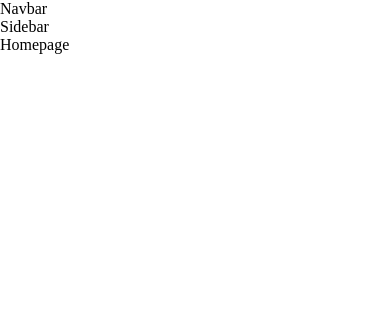
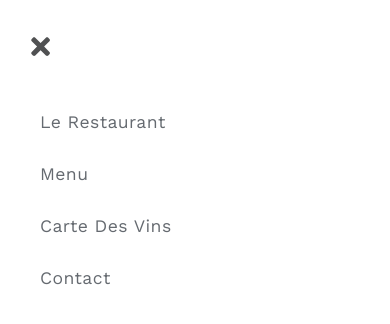
Before and after one commit to PadillaTom/React-Kampai, a React (Create React App) app: page / in a window 390 px wide. Shown: the top 324 px of the page. Built offline with nearby package versions, Linux system fonts and the light colour scheme.

Commit message:
navbar - basic mobile and desktop nav

```diff
--- a/package.json
+++ b/package.json
@@ -8,6 +8,7 @@
     "@testing-library/user-event": "^13.5.0",
     "react": "^18.2.0",
     "react-dom": "^18.2.0",
+    "react-icons": "^5.0.1",
     "react-router": "^5.2.0",
     "react-router-dom": "^5.2.0",
     "react-scripts": "5.0.1",
--- a/src/Components/Navigation/Navbar.js
+++ b/src/Components/Navigation/Navbar.js
@@ -1,7 +1,133 @@
 import React from "react";
+import { Link } from "react-router-dom";
+import styled from "styled-components";
+
+import { AiOutlineMenu } from "react-icons/ai";
+
+import { links } from "../../Utils/website-data";
 
 const Navbar = () => {
-	return <div>Navbar</div>;
+	return (
+		<NavContainer>
+			<div className="nav-center">
+				<div className="nav-header">
+					<button className="nav-toggle" type="button">
+						<AiOutlineMenu></AiOutlineMenu>
+					</button>
+				</div>
+				<ul className="nav-links">
+					{links.map((singleLink) => {
+						const { id, name, url } = singleLink;
+						return (
+							<li key={id}>
+								<Link to={url}>{name}</Link>
+							</li>
+						);
+					})}
+				</ul>
+			</div>
+		</NavContainer>
+	);
 };
 
+const NavContainer = styled.nav`
+	z-index: 800;
+	width: 100%;
+	height: 5rem;
+	display: flex;
+	align-items: center;
+	justify-content: center;
+	background: var(--ColorWhite);
+	color: var(--ColorBlack);
+	.nav-center {
+		width: 85%;
+		margin: 0 auto;
+		max-width: var(--WidthMax);
+	}
+	.nav-header {
+		display: flex;
+		align-items: baseline;
+		justify-content: space-between;
+	}
+	.nav-toggle {
+		background: transparent;
+		border: transparent;
+		color: var(--ColorBlack);
+		cursor: pointer;
+		svg {
+			font-size: 1.5rem;
+		}
+	}
+	.nav-links {
+		display: none;
+	}
+	.userBtnsContainer {
+		display: none;
+	}
+
+	@media screen and (min-width: 768px) {
+		height: 6.3rem;
+		.nav-toggle {
+			svg {
+				font-size: 1.8rem;
+			}
+		}
+	}
+
+	@media screen and (min-width: 980px) {
+		height: 5.5rem;
+		box-shadow: var(--ShadowLight);
+		position: fixed;
+		top: 0;
+		.nav-toggle {
+			display: none;
+		}
+		.nav-center {
+			width: 85%;
+			display: grid;
+			grid-template-columns: auto 1fr auto;
+			align-items: center;
+		}
+		.nav-links {
+			display: flex;
+			justify-content: center;
+			li {
+				margin: 0 0.5rem;
+			}
+			a {
+				color: var(--ColorBlack-85);
+				font-family: var(--FontWork);
+				font-size: 1rem;
+				text-transform: capitalize;
+				letter-spacing: 0.5px;
+				padding: 0.5rem;
+				border-bottom: 1px solid transparent;
+				transition: var(--MainTransition);
+				opacity: 0.7;
+				&:hover {
+					border-bottom: 1px solid var(--ColorBlack);
+					color: var(--ColorBlack);
+					opacity: 1;
+				}
+			}
+		}
+		.userBtnsContainer {
+			display: grid;
+		}
+	}
+	@media (min-width: 1150px) {
+		.nav-center {
+			max-width: 1400px;
+		}
+		.nav-links {
+			li {
+				margin: 0 1.7rem;
+			}
+			a {
+				font-size: 1.15rem;
+			}
+		}
+	}
+`;
+
 export default Navbar;
--- a/src/Components/Navigation/Sidebar.js
+++ b/src/Components/Navigation/Sidebar.js
@@ -1,7 +1,122 @@
 import React from "react";
+import { Link } from "react-router-dom";
+import styled from "styled-components";
+
+import { FaTimes } from "react-icons/fa";
+
+import { links } from "../../Utils/website-data";
 
 const Sidebar = () => {
-	return <div>Sidebar</div>;
+	const isSidebarOpen = true;
+	return (
+		<SidebarContainer>
+			<aside
+				className={`${isSidebarOpen ? "sidebar show-sidebar" : "sidebar"}`}
+			>
+				<div className="sidebar-header">
+					<button className="close-btn" type="button">
+						<FaTimes></FaTimes>
+					</button>
+				</div>
+				<ul className="links">
+					{links.map((singleLink) => {
+						const { id, name, url } = singleLink;
+						return (
+							<li key={id}>
+								<Link to={url}>{name}</Link>
+							</li>
+						);
+					})}
+				</ul>
+			</aside>
+		</SidebarContainer>
+	);
 };
 
+const SidebarContainer = styled.div`
+	text-align: center;
+	.sidebar-header {
+		display: flex;
+		justify-content: space-between;
+		align-items: center;
+		width: 87%;
+		margin: 0 auto;
+		height: 6rem;
+	}
+	.close-btn {
+		font-size: 1.7rem;
+		background: transparent;
+		border-color: transparent;
+		color: var(--ColorFooterDivider) !important;
+		transition: var(--TransitionFast);
+		cursor: pointer;
+		margin-top: 0.2rem;
+	}
+	.close-btn:hover {
+		color: var(--ColorSemiCrimson) !important;
+	}
+	.links {
+		margin-bottom: 2.5rem;
+	}
+	.links a {
+		display: block;
+		text-align: left;
+		font-family: var(--FontWork);
+		font-size: 1.1rem;
+		text-transform: capitalize;
+		padding: 1rem 2.5rem;
+		color: var(--FontColorGrey);
+		transition: var(--MainTransition);
+		letter-spacing: 0.4px;
+	}
+	.links a:hover {
+		padding: 1rem 1.5rem;
+		padding-left: 3rem;
+		background: var(--ColorBlack);
+		color: var(--ColorWhite);
+	}
+
+	.sidebar {
+		position: fixed;
+		top: 0;
+		left: 0;
+		width: 100%;
+		height: 100%;
+		background: var(--ColorWhite);
+		transition: var(--MainTransition);
+		transform: translate(-100%);
+		z-index: -1;
+	}
+	.show-sidebar {
+		transform: translate(0);
+		z-index: 999;
+	}
+	.userBtnsContainer {
+		margin: 2rem auto;
+	}
+
+	@media (min-width: 720px) {
+		.sidebar-header {
+			height: 8rem;
+		}
+		.close-btn {
+			font-size: 2.2rem;
+		}
+		.links a {
+			padding: 1.5rem 2.5rem;
+			font-size: 1.8rem;
+			padding-left: 3.5rem;
+		}
+		.links a:hover {
+			padding: 1.5rem 2.5rem;
+			padding-left: 4rem;
+		}
+	}
+	@media (min-width: 980px) {
+		.sidebar {
+			display: none;
+		}
+	}
+`;
+
 export default Sidebar;
--- /dev/null
+++ b/src/Utils/website-data.js
@@ -0,0 +1,23 @@
+// Links:
+export const links = [
+	{
+		id: 1,
+		name: "Le Restaurant",
+		url: "/about",
+	},
+	{
+		id: 2,
+		name: "Menu",
+		url: "/menu",
+	},
+	{
+		id: 3,
+		name: "Carte des Vins",
+		url: "/wines",
+	},
+	{
+		id: 3,
+		name: "Contact",
+		url: "/contact",
+	},
+];
```
Also changed, not shown: 1 other file (tests, documents, lock files or other folders).
